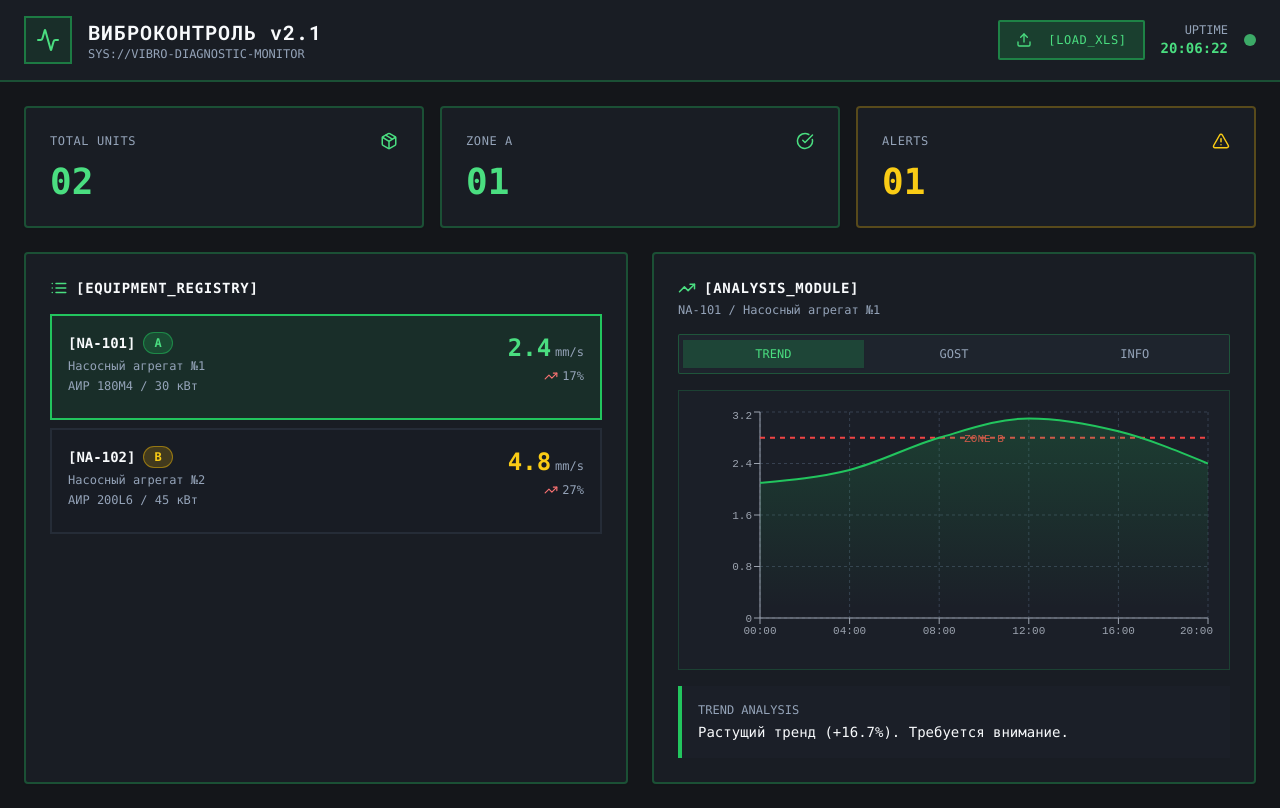
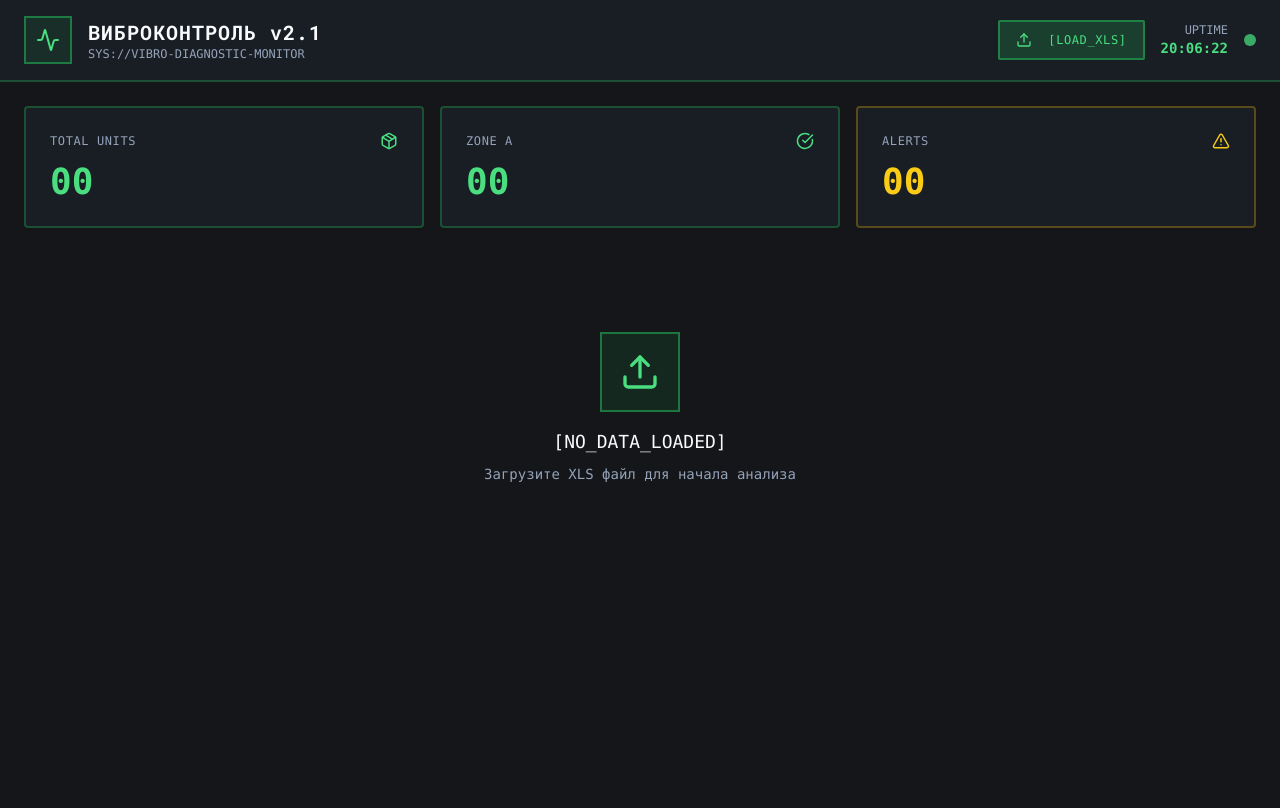
Before and after one commit to pr-poehali-dev/app-creation-project-2, a React (Vite) app: page / in a window 1280 px wide. Built offline with nearby package versions, Linux system fonts and the light colour scheme.

Commit message:
Не менять данные автоматически, строить график и проводить анализ только согласно загруженного файла

```diff
--- a/src/pages/Index.tsx
+++ b/src/pages/Index.tsx
@@ -31,40 +31,11 @@ interface EquipmentData {
   };
 }
 
-const demoEquipment: EquipmentData[] = [
-  {
-    id: 'NA-101',
-    name: 'Насосный агрегат №1',
-    motor: 'АИР 180M4',
-    power: 30,
-    vibrationData: [
-      { time: '00:00', value: 2.1 },
-      { time: '04:00', value: 2.3 },
-      { time: '08:00', value: 2.8 },
-      { time: '12:00', value: 3.1 },
-      { time: '16:00', value: 2.9 },
-      { time: '20:00', value: 2.4 },
-    ],
-  },
-  {
-    id: 'NA-102',
-    name: 'Насосный агрегат №2',
-    motor: 'АИР 200L6',
-    power: 45,
-    vibrationData: [
-      { time: '00:00', value: 3.2 },
-      { time: '04:00', value: 3.5 },
-      { time: '08:00', value: 3.9 },
-      { time: '12:00', value: 4.2 },
-      { time: '16:00', value: 4.5 },
-      { time: '20:00', value: 4.8 },
-    ],
-  },
-];
+
 
 export default function Index() {
-  const [equipment, setEquipment] = useState<EquipmentData[]>(demoEquipment);
-  const [selectedEquipment, setSelectedEquipment] = useState<EquipmentData>(demoEquipment[0]);
+  const [equipment, setEquipment] = useState<EquipmentData[]>([]);
+  const [selectedEquipment, setSelectedEquipment] = useState<EquipmentData | null>(null);
   const [isLoading, setIsLoading] = useState(false);
   const fileInputRef = useRef<HTMLInputElement>(null);
 
@@ -143,23 +114,12 @@ export default function Index() {
     reader.readAsArrayBuffer(file);
   };
 
-  const processedEquipment = equipment.map((item) => {
-    if (!item.gostAnalysis || !item.trendAnalysis) {
-      const values = item.vibrationData.map((d) => d.value);
-      const currentVibration = values[values.length - 1] || 0;
-      return {
-        ...item,
-        gostAnalysis: analyzeVibrationGOST(currentVibration, item.power),
-        trendAnalysis: getTrendAnalysis(values),
-      };
-    }
-    return item;
-  });
+  const processedEquipment = equipment;
 
-  const currentEquipment = processedEquipment.find((e) => e.id === selectedEquipment.id) || processedEquipment[0];
-  const currentVibration = currentEquipment.vibrationData[currentEquipment.vibrationData.length - 1]?.value || 0;
-  const gostAnalysis = currentEquipment.gostAnalysis!;
-  const trendAnalysis = currentEquipment.trendAnalysis!;
+  const currentEquipment = selectedEquipment && processedEquipment.find((e) => e.id === selectedEquipment.id);
+  const currentVibration = currentEquipment ? currentEquipment.vibrationData[currentEquipment.vibrationData.length - 1]?.value || 0 : 0;
+  const gostAnalysis = currentEquipment?.gostAnalysis;
+  const trendAnalysis = currentEquipment?.trendAnalysis;
 
   const statusConfig = {
     green: { color: 'bg-green-500/20 text-green-400 border-green-500/50', icon: 'CheckCircle' },
@@ -251,6 +211,15 @@ export default function Index() {
           </Card>
         </div>
 
+        {equipment.length === 0 ? (
+          <div className="flex flex-col items-center justify-center py-20">
+            <div className="w-20 h-20 bg-green-500/10 border-2 border-green-500/50 flex items-center justify-center mb-4">
+              <Icon name="Upload" size={40} className="text-green-400" />
+            </div>
+            <p className="text-foreground font-mono text-lg mb-2">[NO_DATA_LOADED]</p>
+            <p className="text-muted-foreground font-mono text-sm">Загрузите XLS файл для начала анализа</p>
+          </div>
+        ) : (
           <div className="grid grid-cols-1 lg:grid-cols-2 gap-6">
             <Card className="p-6 bg-card border-2 border-green-500/30">
               <h2 className="text-sm font-bold text-foreground mb-4 flex items-center gap-2 tracking-wider font-mono">
@@ -271,7 +240,7 @@ export default function Index() {
                     key={item.id}
                     onClick={() => setSelectedEquipment(item)}
                     className={`w-full p-4 border-2 transition-all text-left font-mono ${
-                      selectedEquipment.id === item.id
+                      selectedEquipment?.id === item.id
                         ? 'border-green-500 bg-green-500/10'
                         : 'border-muted bg-card/50 hover:border-green-500/50'
                     }`}
@@ -308,6 +277,7 @@ export default function Index() {
             </div>
           </Card>
 
+          {currentEquipment && (
             <Card className="p-6 bg-card border-2 border-green-500/30">
               <div className="mb-4">
                 <h2 className="text-sm font-bold text-foreground flex items-center gap-2 mb-1 tracking-wider font-mono">
@@ -377,11 +347,13 @@ export default function Index() {
 
                 <div className="p-4 bg-muted/20 border-l-4 border-green-500">
                   <p className="text-xs text-muted-foreground mb-1 font-mono">TREND ANALYSIS</p>
-                  <p className="text-sm text-foreground font-mono">{trendAnalysis.description}</p>
+                  <p className="text-sm text-foreground font-mono">{trendAnalysis?.description}</p>
                 </div>
               </TabsContent>
 
               <TabsContent value="gost" className="space-y-4">
+                {gostAnalysis && (
+                  <>
                     <div className={`p-4 border-l-4 border-${gostAnalysis.color}-500 bg-${gostAnalysis.color}-500/10`}>
                       <div className="flex items-center gap-2 mb-2">
                         <Icon
@@ -409,6 +381,8 @@ export default function Index() {
                         Текущее значение: {currentVibration.toFixed(2)} мм/с
                       </p>
                     </div>
+                  </>
+                )}
               </TabsContent>
 
               <TabsContent value="info" className="space-y-3">
@@ -436,7 +410,9 @@ export default function Index() {
               </TabsContent>
             </Tabs>
           </Card>
+          )}
           </div>
+        )}
       </main>
     </div>
   );
```
Lines whose indentation alone changed are shown as unchanged.
